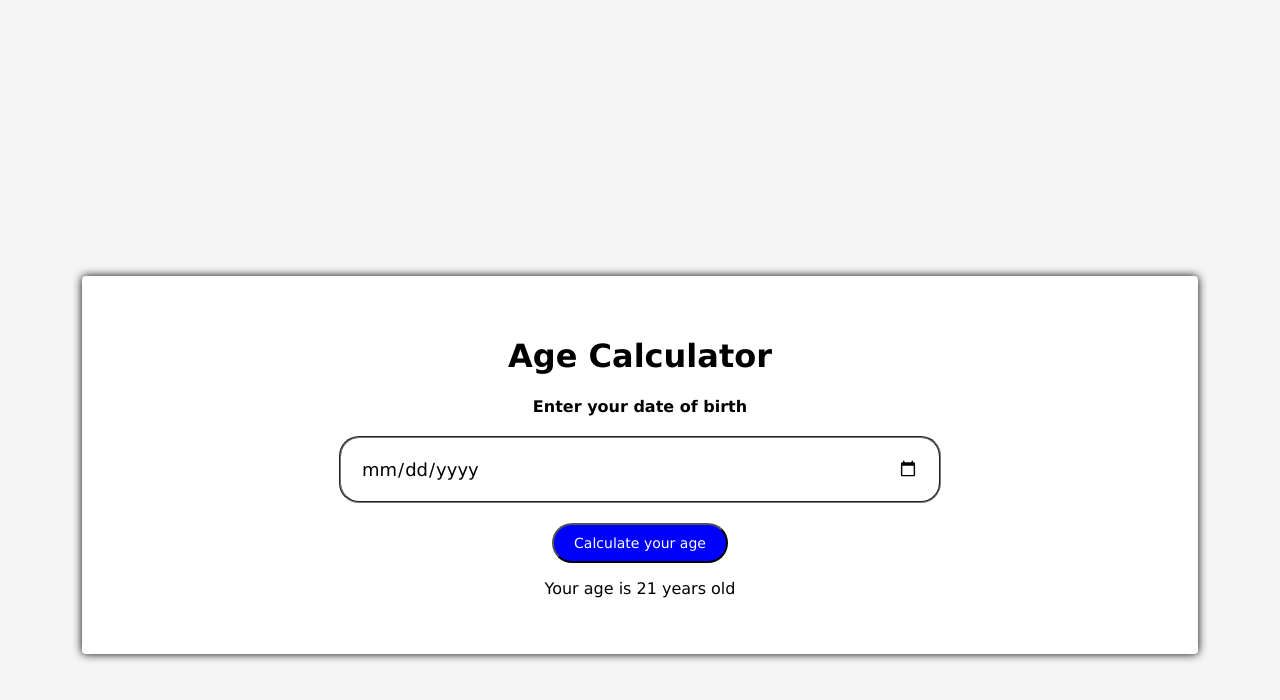
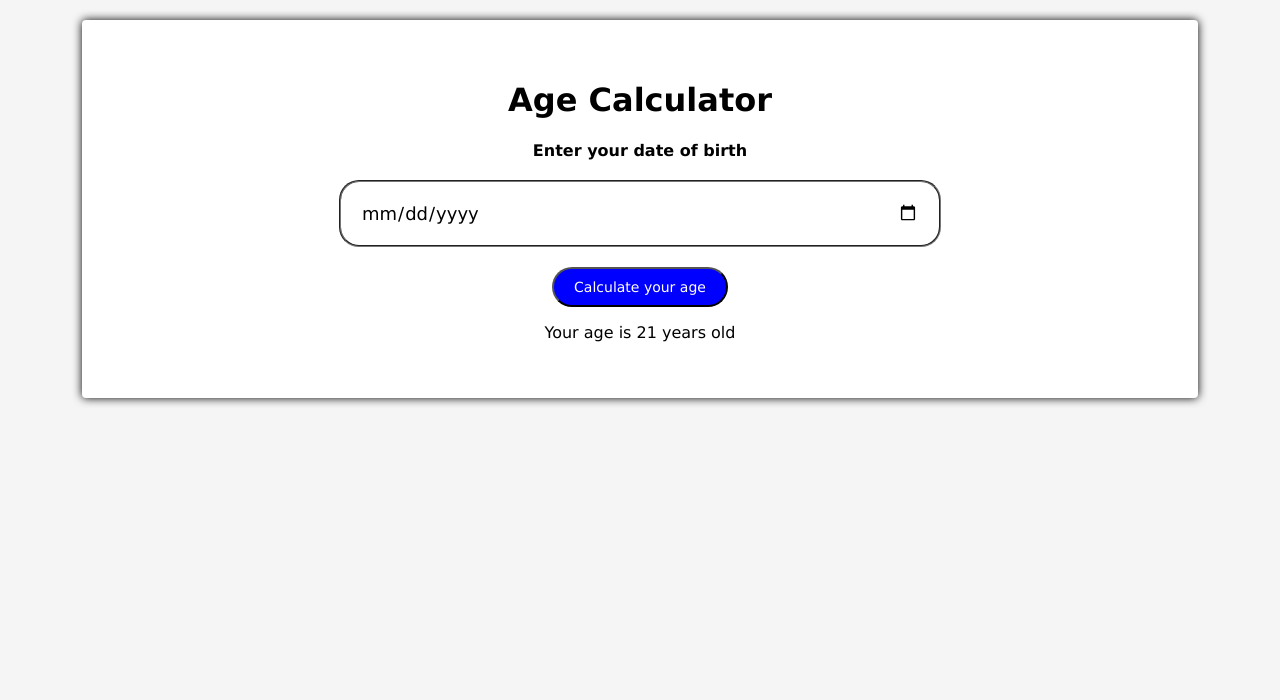
Before and after one commit to TechStegi/html-css-javascript-projects, a plain HTML site: page age_calculator/index.html in a window 1280 px wide. Drawn offline with Linux system fonts and the light colour scheme.

Commit message:
Update styles.css

```diff
--- a/age_calculator/styles.css
+++ b/age_calculator/styles.css
@@ -3,7 +3,8 @@ body {
   padding: 20px;
   font-family: Verdana, Geneva, Tahoma, sans-serif;
   background-color: whitesmoke;
-  margin-top: 20%;
+  display: grid;
+  place-items: center;
   box-sizing: border-box;
 }
 
```
